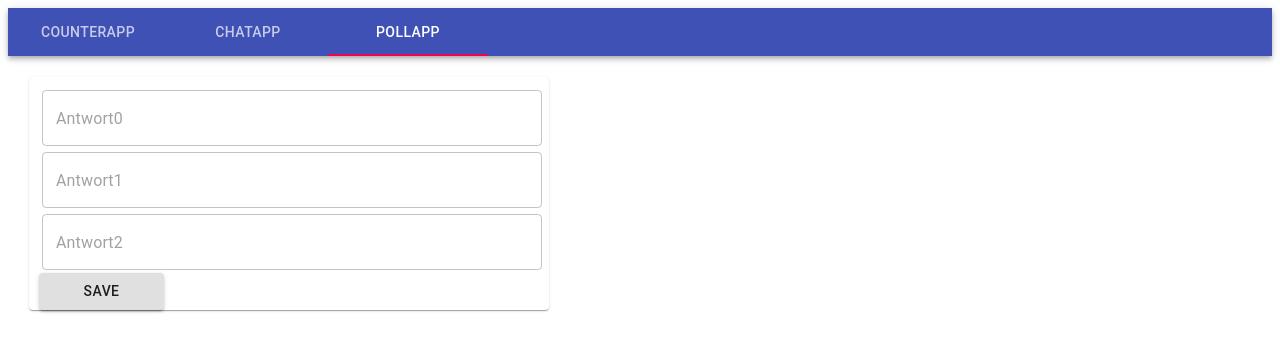
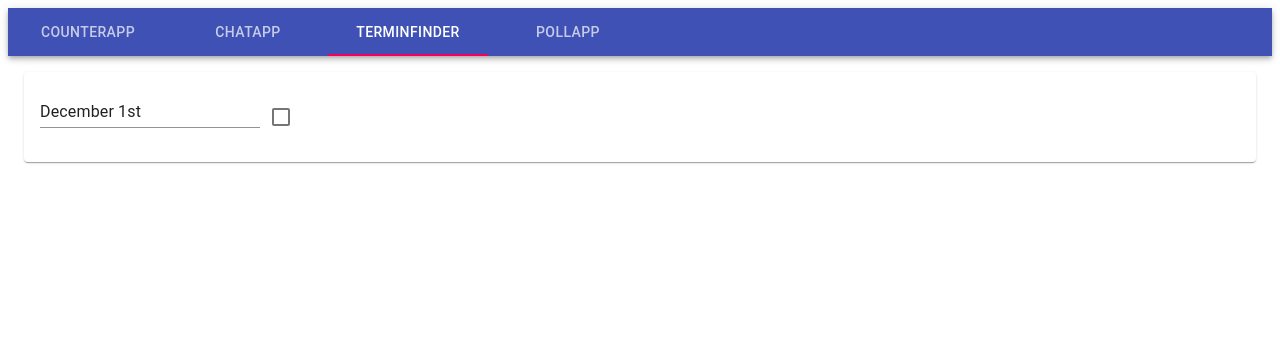
Before and after one commit to Axillarator/react-dojo, a React (Create React App) app: page / in a window 1280 px wide. Shown: the top 352 px of the page. Built offline with nearby package versions, Linux system fonts and the light colour scheme.

Commit message:
introduce Terminfinder and add new dependencies

```diff
--- a/src/Components/Chat/ChatApp.tsx
+++ b/src/Components/Chat/ChatApp.tsx
@@ -87,7 +87,8 @@ export default function ChatApp() {
             const timeString: string = getFormattedTime();
             let result = [...arrayOfMessages];
             result[indexToEdit].editMode = true;
-            result[indexToEdit].initialMessage = false
+            result[indexToEdit].initialMessage = false;
+            result[indexToEdit].editTime = timeString;
             updateMessageHistory(result);
         }
     };
--- a/src/Components/NavigationBar/NavigationBar.tsx
+++ b/src/Components/NavigationBar/NavigationBar.tsx
@@ -8,6 +8,7 @@ import Box from '@material-ui/core/Box';
 import CounterApp from "../CounterApp/CounterApp";
 import ChatApp from "../Chat/ChatApp";
 import PollApp from "../Poll/PollApp";
+import Terminfinder from "../Termin/Terminfinder";
 
 interface TabPanelProps {
     children?: React.ReactNode;
@@ -52,6 +53,7 @@ export default function NavigationBar() {
                 <Tabs value={tabIndex} onChange={handleIndexChange}>
                     <Tab label="CounterApp"/>
                     <Tab label="ChatApp"/>
+                    <Tab label="Terminfinder"/>
                     <Tab label="PollApp"/>
                 </Tabs>
             </AppBar>
@@ -62,6 +64,9 @@ export default function NavigationBar() {
                 <ChatApp/>
             </TabPanel>
             <TabPanel value={tabIndex} index={2}>
+                <Terminfinder/>
+            </TabPanel>
+            <TabPanel value={tabIndex} index={3}>
                 <PollApp/>
             </TabPanel>
         </div>
--- /dev/null
+++ b/src/Components/Termin/Terminfinder.tsx
@@ -0,0 +1,50 @@
+import * as React from "react";
+import {useState} from "react";
+import {createStyles, makeStyles, Paper, Theme} from "@material-ui/core";
+import {DatePicker, MuiPickersUtilsProvider} from "@material-ui/pickers";
+import MomentUtils from "@date-io/moment";
+import Checkbox from "@material-ui/core/Checkbox";
+import {MaterialUiPickersDate} from "@material-ui/pickers/typings/date";
+import moment from "moment";
+
+
+const useStyles = makeStyles((theme: Theme) =>
+    createStyles({
+        root: {
+            padding: theme.spacing(3, 2),
+        },
+    }),
+);
+
+export default function Terminfinder() {
+
+    const classes = useStyles();
+    const [date, setDate] = useState<MaterialUiPickersDate>(moment());
+    const [check, toggleCheck] = useState<boolean>(false);
+
+
+    const handleCheck = (event: React.ChangeEvent<HTMLInputElement>) => {
+        toggleCheck(event.target.checked);
+    };
+
+    return (
+        <div>
+            <Paper className={classes.root}>
+                <MuiPickersUtilsProvider utils={MomentUtils}>
+                    <DatePicker
+                        onChange={(date) => setDate(date)}
+                        value={date}
+                    />
+                </MuiPickersUtilsProvider>
+                <Checkbox
+                    checked={check}
+                    onChange={handleCheck}
+                    value="primary"
+                    inputProps={{'aria-label': 'primary checkbox'}}
+                />
+            </Paper>
+        </div>
+
+    )
+
+}
```
Also changed, not shown: package.json (+8 -2 lines), 1 other file (tests, documents, lock files or other folders).
